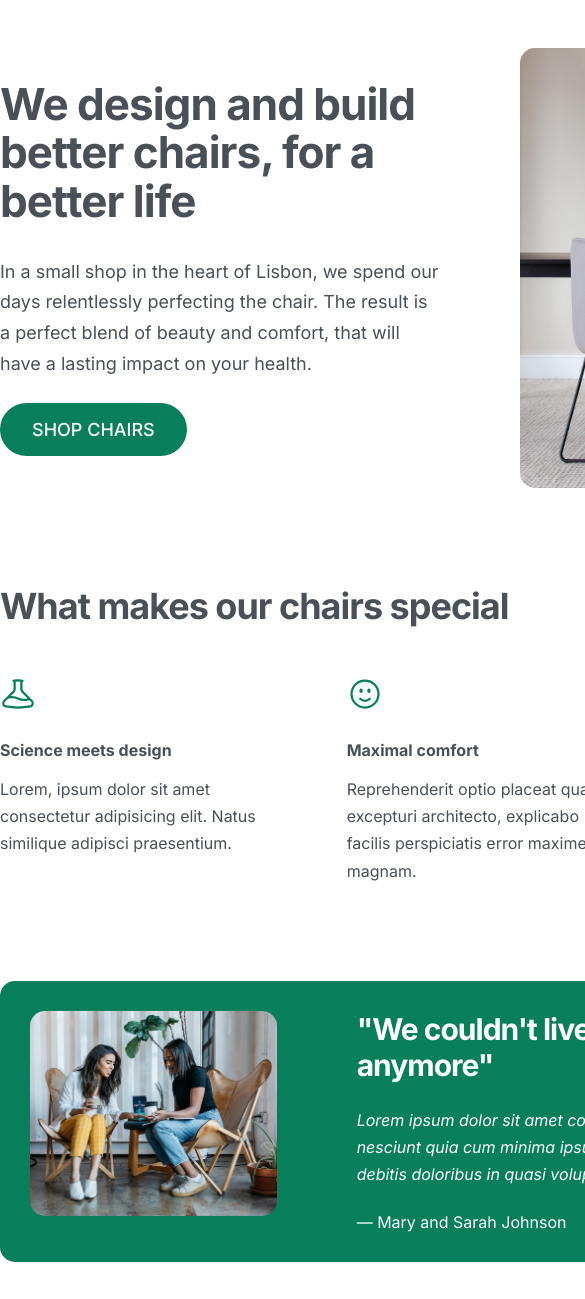
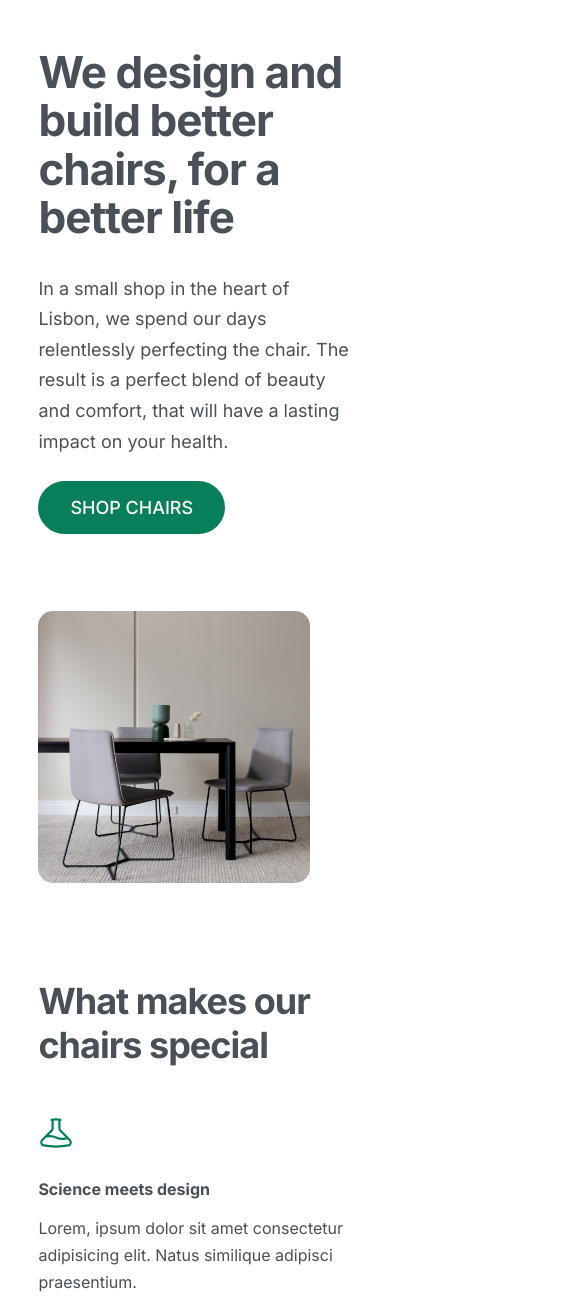
Before and after one commit to Abdullah5326/furniture-website, a plain HTML site: page index.html in a window 390 px wide. Shown: the top 1299 px of the page, 585 px wide, since content can reach past the window. Drawn offline with Linux system fonts and the light colour scheme.

Commit message:
Adding responsiveness

```diff
--- a/index.html
+++ b/index.html
@@ -376,7 +376,7 @@
         </div>
       </section>
 
-      <footer>Copyright &copy; 2027 Abdullah.</footer>
+      <footer>Copyright &copy; Lisbon Chair Shop.</footer>
     </div>
   </body>
 </html>
--- a/style.css
+++ b/style.css
@@ -21,10 +21,11 @@ FONT SIZE SYSTEM (px)
 body {
   font-family: "Inter", sans-serif;
   color: var(--grey-color);
+  padding: 0 2.4rem;
 }
 
 .container {
-  width: 960px;
+  max-width: 960px;
   margin: 0 auto;
 }
 
@@ -42,7 +43,7 @@ h2 {
 .grid-3-cols {
   display: grid;
   grid-template-columns: repeat(3, 1fr);
-  column-gap: 80px;
+  column-gap: 2rem;
 }
 
 .btn:link,
@@ -202,3 +203,38 @@ footer {
   font-size: 14px;
   color: #495057;
 }
+
+@media (max-width: 56.25em) {
+  .grid-3-cols {
+    display: flex;
+    justify-content: center;
+    flex-wrap: wrap;
+    gap: 2.4rem;
+  }
+
+  img {
+    width: 20rem;
+  }
+
+  .features-text {
+    max-width: 25rem;
+  }
+}
+
+@media (max-width: 47em) {
+  header {
+    grid-template-columns: 1fr;
+    gap: 4.8rem;
+    align-content: center;
+  }
+
+  img {
+    width: 24rem;
+  }
+}
+
+@media (max-width: 31em) {
+  img {
+    width: 17rem;
+  }
+}
```
